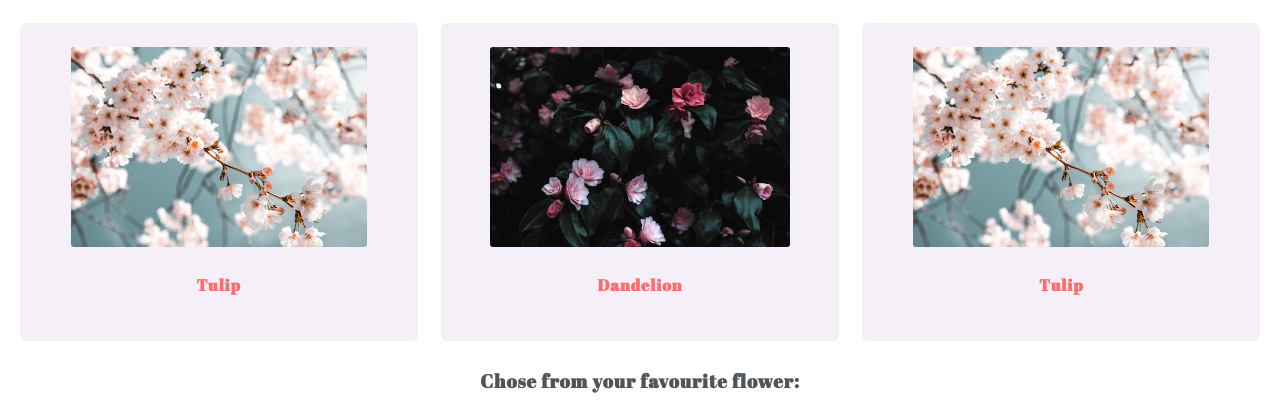
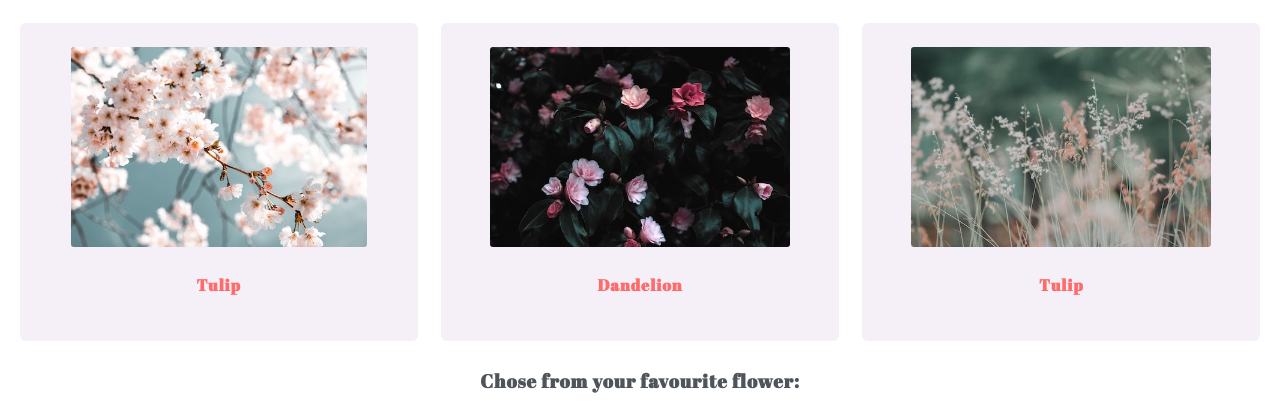
Before and after one commit to elisabethrentsch/elisabethrentsch.github.io, a plain HTML site: page index.html in a window 1280 px wide. Shown: the part 605-1013 px from the top of the page. Drawn offline with Linux system fonts and the light colour scheme; a script that the page names is missing; a web font is replaced by a local one.

Commit message:
Update index.html

```diff
--- a/index.html
+++ b/index.html
@@ -40,7 +40,7 @@
 
       <!-- Paris card -->
     <div class="card">
-      <img src="images/flowers.jpg">
+      <img src="images/flowers3.jpg">
       <h4><a href="www.simplydelicious-berlin.com">Tulip</a></h4>
     </div>
   </div>
```
